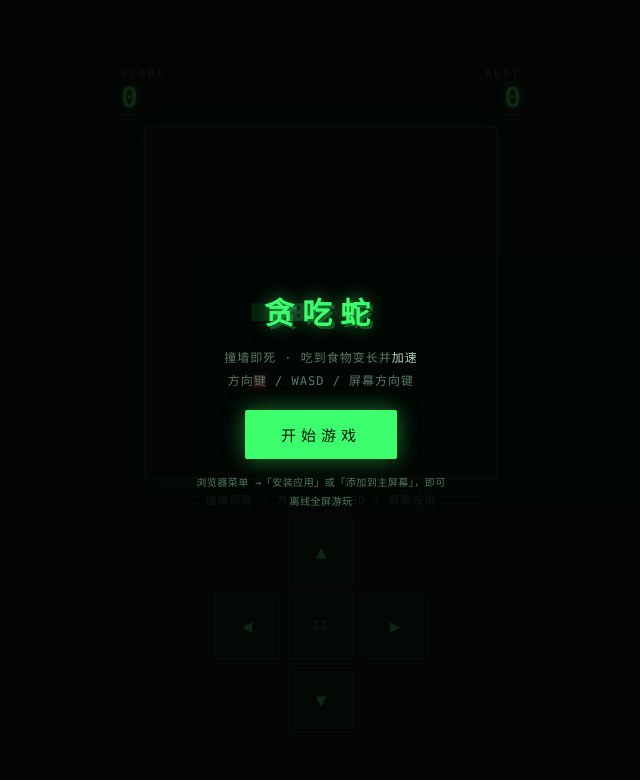
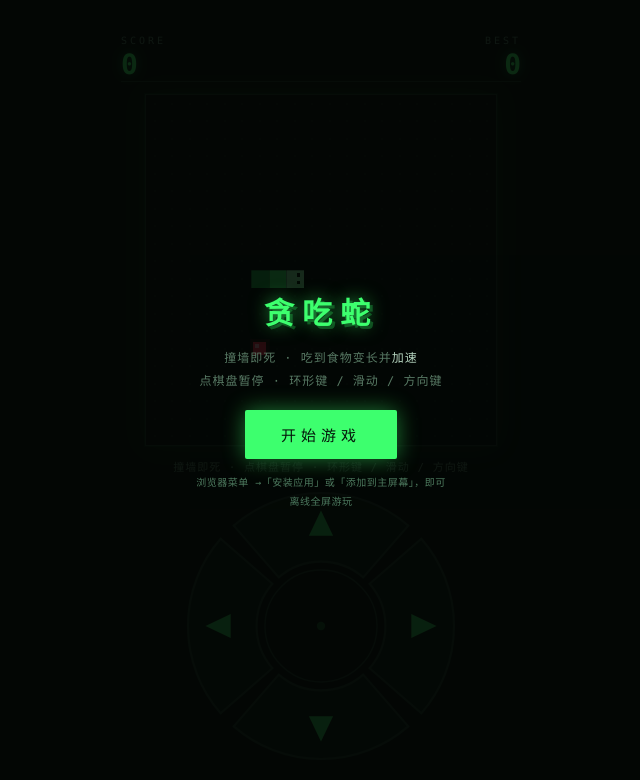
Before and after one commit to duansummer617/Snake, a plain HTML site: page index.html in a window 1280 px wide. Shown: the whole page, without its empty margins (319-959 px from the left). Drawn offline with Linux system fonts and the light colour scheme.

Commit message:
feat(ui): 方向键改为环形四分 D-pad（更大触摸区），取消暂停键改为点按棋盘暂停

```diff
--- a/index.html
+++ b/index.html
@@ -63,25 +63,20 @@
     box-shadow: 0 0 0 1px rgba(61, 255, 110, 0.06), 0 0 26px rgba(61, 255, 110, 0.10);
   }
   .hint { margin: 0; font-size: 11px; letter-spacing: 1px; color: var(--text-dim); }
-  .pad {
-    display: grid; grid-template-columns: repeat(3, 1fr); grid-template-rows: repeat(3, 1fr);
-    gap: 8px; width: min(62vw, 214px); aspect-ratio: 1;
+  .pad { width: min(70vw, 44vh, 280px); aspect-ratio: 1; touch-action: none; }
+  .ring { display: block; width: 100%; height: 100%; }
+  .ring .sec {
+    fill: rgba(61, 255, 110, 0.05); stroke: var(--line); stroke-width: 1.5;
+    cursor: pointer; transition: fill 0.06s, stroke 0.06s;
   }
-  .key {
-    display: flex; align-items: center; justify-content: center; padding: 0;
-    font: inherit; font-size: 17px; color: var(--neon); background: var(--panel);
-    border: 1px solid var(--line); border-radius: 3px; cursor: pointer;
-    touch-action: none; transition: background 0.06s, border-color 0.06s, box-shadow 0.06s;
+  .ring .sec.is-down {
+    fill: rgba(61, 255, 110, 0.24); stroke: var(--neon);
+    filter: drop-shadow(0 0 7px rgba(61, 255, 110, 0.55));
   }
-  .key.is-down {
-    background: rgba(61, 255, 110, 0.16); border-color: var(--neon);
-    box-shadow: 0 0 14px rgba(61, 255, 110, 0.28) inset;
-  }
-  .key.up { grid-area: 1 / 2; }
-  .key.left { grid-area: 2 / 1; }
-  .key.right { grid-area: 2 / 3; }
-  .key.down { grid-area: 3 / 2; }
-  .key.center { grid-area: 2 / 2; font-size: 11px; letter-spacing: 1px; color: var(--text-dim); }
+  .ring .arrow { fill: var(--neon); opacity: 0.72; pointer-events: none; }
+  .ring .sec.is-down + .arrow { opacity: 1; }
+  .ring .hub { fill: none; stroke: var(--line); stroke-width: 1; pointer-events: none; }
+  .ring .hub-dot { fill: var(--neon); opacity: 0.28; pointer-events: none; }
   .overlay {
     position: fixed; inset: 0; display: none; align-items: center; justify-content: center;
     background: rgba(3, 6, 4, 0.86); z-index: 20; padding: 24px;
@@ -124,13 +119,9 @@
   <main class="stage">
     <canvas id="board" width="320" height="320"></canvas>
   </main>
-  <p class="hint">撞墙即死 · 方向键 / WASD / 屏幕按键</p>
-  <nav class="pad" id="pad">
-    <button class="key up" data-dir="up" aria-label="向上">▲</button>
-    <button class="key left" data-dir="left" aria-label="向左">◀</button>
-    <button class="key center" id="pauseBtn" aria-label="暂停">II</button>
-    <button class="key right" data-dir="right" aria-label="向右">▶</button>
-    <button class="key down" data-dir="down" aria-label="向下">▼</button>
+  <p class="hint">撞墙即死 · 点棋盘暂停 · 环形键 / 滑动 / 方向键</p>
+  <nav class="pad" aria-label="方向控制">
+    <svg class="ring" id="ring" viewBox="0 0 200 200" role="group" aria-label="环形方向键"></svg>
   </nav>
 </div>
 
@@ -139,7 +130,7 @@
 <div class="overlay is-open" id="overlay">
   <div class="panel">
     <h1 class="title" id="ovTitle">贪吃蛇</h1>
-    <p class="tip" id="ovTip">撞墙即死 · 吃到食物变长并<b>加速</b><br />方向键 / WASD / 屏幕方向键</p>
+    <p class="tip" id="ovTip">撞墙即死 · 吃到食物变长并<b>加速</b><br />点棋盘暂停 · 环形键 / 滑动 / 方向键</p>
     <div class="scoreline" id="ovScores" hidden>
       <span>本局<b id="ovScore">0</b></span>
       <span>最高<b id="ovBest">0</b></span>
@@ -342,7 +333,7 @@
       ovBtn.textContent = '继续';
     } else if (kind === 'start') {
       ovTitle.textContent = '贪吃蛇';
-      ovTip.innerHTML = '撞墙即死 · 吃到食物变长并<b>加速</b><br />方向键 / WASD / 屏幕方向键';
+      ovTip.innerHTML = '撞墙即死 · 吃到食物变长并<b>加速</b><br />点棋盘暂停 · 环形键 / 滑动 / 方向键';
       ovBtn.textContent = '开始游戏';
     } else {
       ovTitle.textContent = '游戏结束';
@@ -385,7 +376,7 @@
   }
 
   function clearKeys() {
-    Array.prototype.forEach.call(document.querySelectorAll('.key'), function (el) {
+    Array.prototype.forEach.call(document.querySelectorAll('.ring .sec'), function (el) {
       el.classList.remove('is-down');
     });
   }
@@ -410,27 +401,62 @@
     }
   });
 
-  // ---- 屏幕方向键 ----
+  // ---- 环形四分方向键 ----
+  var SVG_NS = 'http://www.w3.org/2000/svg';
+  var RING_OUT = 95, RING_IN = 46, RING_GAP = 8;
   var DIRS = { up: [0, -1], down: [0, 1], left: [-1, 0], right: [1, 0] };
-  var pad = document.getElementById('pad');
+  var DIR_ANGLE = { up: -90, right: 0, down: 90, left: 180 };
 
-  function bindKey(el, name) {
-    el.addEventListener('pointerdown', function (e) {
+  function polar(deg, radius) {
+    var a = deg * Math.PI / 180;
+    return [100 + radius * Math.cos(a), 100 + radius * Math.sin(a)];
+  }
+  function fmt(n) { return n.toFixed(2); }
+  function sectorPath(center, R, r) {
+    var half = 45 - RING_GAP / 2;
+    var p1 = polar(center - half, R), p2 = polar(center + half, R);
+    var p3 = polar(center + half, r), p4 = polar(center - half, r);
+    return 'M' + fmt(p1[0]) + ' ' + fmt(p1[1]) +
+      'A' + R + ' ' + R + ' 0 0 1 ' + fmt(p2[0]) + ' ' + fmt(p2[1]) +
+      'L' + fmt(p3[0]) + ' ' + fmt(p3[1]) +
+      'A' + r + ' ' + r + ' 0 0 0 ' + fmt(p4[0]) + ' ' + fmt(p4[1]) + 'Z';
+  }
+  function arrowPath(center, R, r) {
+    var mid = (R + r) / 2, size = 12;
+    var ux = Math.cos(center * Math.PI / 180), uy = Math.sin(center * Math.PI / 180);
+    var px = -uy, py = ux;
+    var c = polar(center, mid);
+    var tip = [c[0] + ux * size, c[1] + uy * size];
+    var b1 = [c[0] - ux * size * 0.5 + px * size * 0.72, c[1] - uy * size * 0.5 + py * size * 0.72];
+    var b2 = [c[0] - ux * size * 0.5 - px * size * 0.72, c[1] - uy * size * 0.5 - py * size * 0.72];
+    return 'M' + fmt(tip[0]) + ' ' + fmt(tip[1]) +
+      'L' + fmt(b1[0]) + ' ' + fmt(b1[1]) +
+      'L' + fmt(b2[0]) + ' ' + fmt(b2[1]) + 'Z';
+  }
+  function svgNode(name, attrs) {
+    var el = document.createElementNS(SVG_NS, name);
+    for (var k in attrs) el.setAttribute(k, attrs[k]);
+    return el;
+  }
+
+  var ringSvg = document.getElementById('ring');
+  ['up', 'right', 'down', 'left'].forEach(function (name) {
+    var sec = svgNode('path', { class: 'sec', d: sectorPath(DIR_ANGLE[name], RING_OUT, RING_IN), 'data-dir': name });
+    sec.addEventListener('pointerdown', function (e) {
       e.preventDefault();
-      el.classList.add('is-down');
-      if (name === 'pause') { pause(); return; }
+      sec.classList.add('is-down');
       if (running && alive) turn(DIRS[name][0], DIRS[name][1]);
     });
     ['pointerup', 'pointercancel', 'pointerleave'].forEach(function (ev) {
-      el.addEventListener(ev, function () { el.classList.remove('is-down'); });
+      sec.addEventListener(ev, function () { sec.classList.remove('is-down'); });
     });
-  }
-  Array.prototype.forEach.call(pad.querySelectorAll('[data-dir]'), function (el) {
-    bindKey(el, el.getAttribute('data-dir'));
+    ringSvg.appendChild(sec);
+    ringSvg.appendChild(svgNode('path', { class: 'arrow', d: arrowPath(DIR_ANGLE[name], RING_OUT, RING_IN) }));
   });
-  bindKey(document.getElementById('pauseBtn'), 'pause');
+  ringSvg.appendChild(svgNode('circle', { class: 'hub', cx: 100, cy: 100, r: RING_IN - 6 }));
+  ringSvg.appendChild(svgNode('circle', { class: 'hub-dot', cx: 100, cy: 100, r: 3 }));
 
-  // ---- 棋盘上滑动转向 ----
+  // ---- 棋盘上：滑动转向，点一下暂停 ----
   var sx = 0, sy = 0, dragging = false;
   canvas.addEventListener('pointerdown', function (e) {
     dragging = true;
@@ -442,7 +468,7 @@
     dragging = false;
     if (!running || !alive) return;
     var dx = e.clientX - sx, dy = e.clientY - sy;
-    if (Math.abs(dx) < 18 && Math.abs(dy) < 18) return;
+    if (Math.abs(dx) < 18 && Math.abs(dy) < 18) { pause(); return; }
     if (Math.abs(dx) > Math.abs(dy)) turn(dx > 0 ? 1 : -1, 0);
     else turn(0, dy > 0 ? 1 : -1);
   });
```
